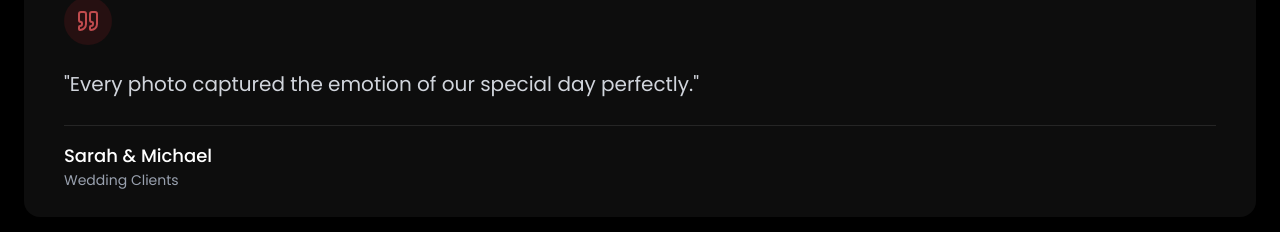
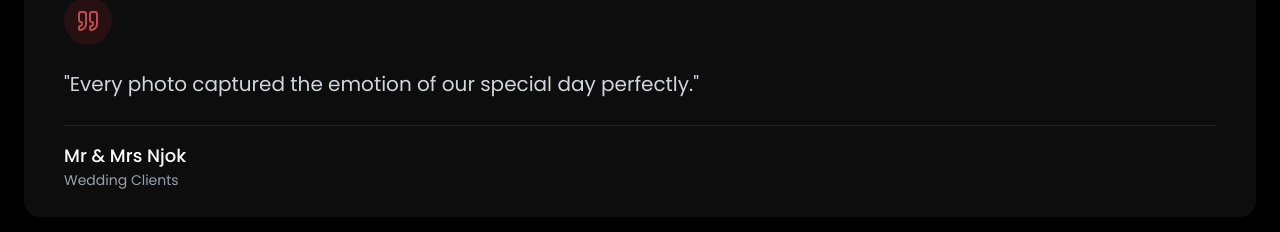
Before and after one commit to Dee-jedi/karen, a React (Vite) app: page / in a window 1280 px wide. Shown: the part 1887-2119 px from the top of the page. Built offline with nearby package versions, Linux system fonts and the light colour scheme; a web font is replaced by a local one.

Commit message:
Changed names of testimonials

```diff
--- a/src/components/Testimonials.tsx
+++ b/src/components/Testimonials.tsx
@@ -12,19 +12,19 @@ interface Testimonial {
 const testimonials: Testimonial[] = [
   {
     id: 1,
-    name: 'Sarah & Michael',
+    name: 'Mr & Mrs Njok',
     role: 'Wedding Clients',
     text: 'Every photo captured the emotion of our special day perfectly.',
   },
   {
     id: 2,
-    name: 'David Chen',
+    name: 'Peters Fred',
     role: 'Corporate Client',
     text: 'Professional and creative. The headshots exceeded expectations.',
   },
   {
     id: 3,
-    name: 'Emily Rodriguez',
+    name: 'Miriam Jerry',
     role: 'Portrait Client',
     text: 'Incredible eye for detail. I felt comfortable the entire shoot.',
   },
```
